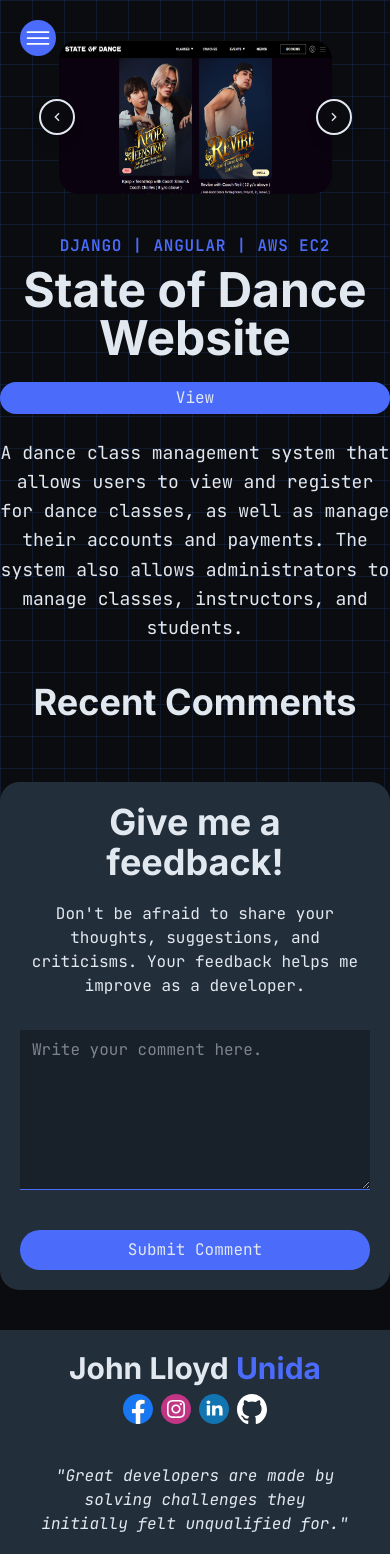
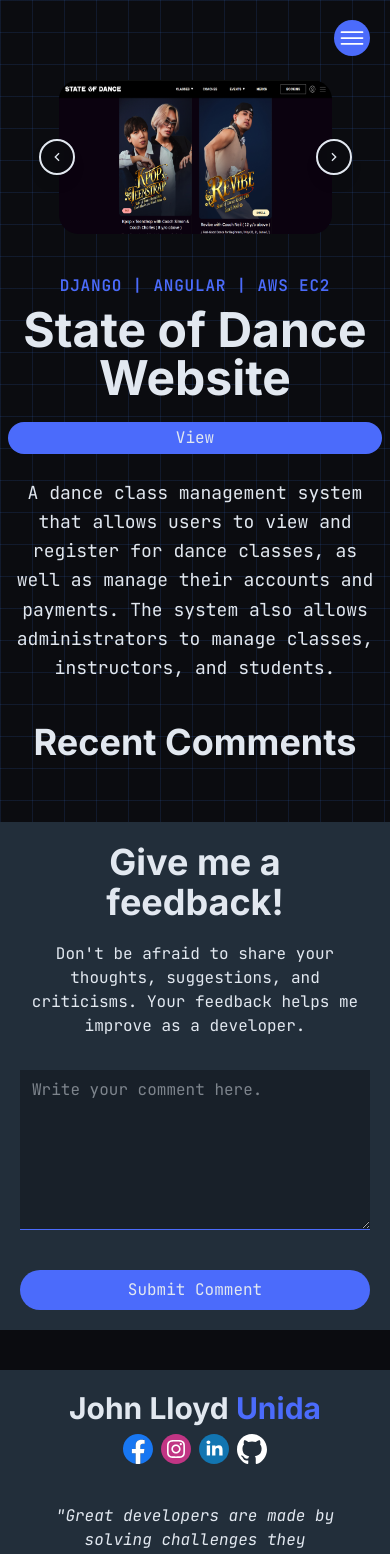
Before and after one commit to JohnLloydProg/my-portfolio, a Next.js app: page /projects/p1 in a window 390 px wide. Shown: the top 1554 px of the page. Built offline with nearby package versions, Linux system fonts and the light colour scheme.

Commit message:
feat(UI): UI polishing for mobile view

```diff
--- a/app/about/page.tsx
+++ b/app/about/page.tsx
@@ -37,7 +37,7 @@ const hobbies: hobby[] = [
 export default function About() {
 	return (
 		<div className="flex flex-col items-center justify-center">
-			<div className="flex flex-col lg:flex-row items-center gap-5 w-full bg-radial from-denim-blue/60 to-60% max-w-6xl h-fit min-h-lvh">
+			<div className="flex flex-col lg:flex-row items-center gap-5 w-full bg-radial from-denim-blue/60 to-60% max-w-6xl h-fit min-h-lvh lg:mt-0 mt-10">
 				<div className="flex flex-col gap-6 text-center md:text-right w-full">
 					<div>
 						<h1 className="text-inter text-4xl md:text-5xl font-bold tracking-tight text-platinum-white">
@@ -63,7 +63,7 @@ export default function About() {
 					/>
 					<div className="absolute top-1/2 left-1/2 transform -translate-x-1/2 -translate-y-1/2 w-full h-full bg-transparent border-6 border-denim-blue rounded-full animate-spin-slow border-dashed"></div>
 				</div>
-				<div className="flex flex-col space-y-6 text-center lg:text-left w-full">
+				<div className="flex flex-col space-y-6 text-center lg:text-left w-full lg:px-0 px-2">
 					<p className="text-lg">Glad to see you here!</p>
 					<p className="leading-relaxed">
 						I'm an aspiring software engineer looking to develop all types of
@@ -95,7 +95,7 @@ export default function About() {
 			</div>
 			<div
 				id="story"
-				className="events flex flex-col w-full max-w-6xl items-center"
+				className="events flex flex-col w-full max-w-6xl items-center lg:px-0 px-2"
 			>
 				<h2 className="text-5xl font-inter font-bold text-platinum-white text-center">
 					<span className="text-denim-blue">Events</span> &{" "}
--- a/app/components/navBar.tsx
+++ b/app/components/navBar.tsx
@@ -26,7 +26,7 @@ function SmallNavBar() {
 		<header className="fixed flex z-50 h-14 w-full p-5 top-0 left-0">
 			<button
 				type="button"
-				className="bg-denim-blue rounded-full p-1 w-9 h-9 hover:bg-denim-blue/80 transition-all"
+				className="ml-auto mr-0 bg-denim-blue rounded-full p-1 w-9 h-9 hover:bg-denim-blue/80 transition-all"
 				onClick={() => setShowMenu(!showMenu)}
 			>
 				<Image
--- a/app/components/projectShowcase.tsx
+++ b/app/components/projectShowcase.tsx
@@ -30,7 +30,7 @@ export default function ProjectShowcase({ projects }: { projects: Project[] }) {
 
 	return (
 		<div className="flex flex-col lg:flex-row gap-10 w-full max-w-6xl h-fit">
-			<div className="flex flex-col bg-ocean-navy border border-denim-blue/40 w-full lg:w-70 h-full p-5 items-center rounded-xl">
+			<div className="flex flex-col bg-ocean-navy border border-denim-blue/40 w-full lg:w-70 h-full p-5 items-center lg:rounded-xl">
 				<h4 className="font-jetbrains-mono text-platinum-white text-xl text-center">
 					Projects
 				</h4>
@@ -55,7 +55,7 @@ export default function ProjectShowcase({ projects }: { projects: Project[] }) {
 					See More →
 				</Link>
 			</div>
-			<div className="showCase w-full h-fit flex items-center justify-center bg-ocean-navy border border-denim-blue/40 rounded-xl p-5">
+			<div className="showCase w-full h-fit flex items-center justify-center bg-ocean-navy border border-denim-blue/40 lg:rounded-xl p-5">
 				<div className="w-full h-fit flex flex-col">
 					{selected.imgs && (
 						<div className="flex w-full justify-center">
--- a/app/contact/page.tsx
+++ b/app/contact/page.tsx
@@ -4,7 +4,7 @@ export default function Contact() {
 	return (
 		<div className="flex items-center justify-center px-5 h-fit min-h-lvh mb-10">
 			<div className="absolute z-0 inset-0 bg-[linear-gradient(to_right,#3b82f620_1px,transparent_1px),linear-gradient(to_bottom,#3b82f620_1px,transparent_1px)] bg-size-[32px_32px]" />
-			<div className="flex z-1 flex-col lg:flex-row w-full max-w-6xl gap-10 items-center">
+			<div className="flex z-1 flex-col lg:flex-row w-full max-w-6xl gap-10 items-center lg:mt-0 mt-10">
 				<div className="flex flex-col w-full lg:w-1/2">
 					<h1 className="font-inter text-5xl lg:text-7xl font-bold text-center lg:text-left">
 						Let's <span className="text-denim-blue">build</span> something
--- a/app/page.tsx
+++ b/app/page.tsx
@@ -106,7 +106,7 @@ export default async function Home() {
 
 	return (
 		<div className="flex flex-col items-center justify-center">
-			<div className="landing flex flex-col h-lvh w-9/10 items-center justify-center bg-radial from-denim-blue/60 to-60% mb-10">
+			<div className="landing flex flex-col h-lvh w-9/10 items-center justify-center bg-radial from-denim-blue/60 to-60% mb-10 overflow-hidden">
 				<div className="absolute inset-0 bg-[linear-gradient(to_right,#3b82f620_1px,transparent_1px),linear-gradient(to_bottom,#3b82f620_1px,transparent_1px)] bg-size-[32px_32px] mask-[radial-gradient(ellipse_60%_50%_at_50%_50%,#000_70%,transparent_100%)]" />
 				<div className="flex flex-col lg:flex-row items-center justify-center gap-5">
 					<div className="flex flex-col items-center gap-10 z-20">
--- a/app/projects/[slug]/commentForm.tsx
+++ b/app/projects/[slug]/commentForm.tsx
@@ -34,7 +34,7 @@ export default function CommentForm({
 	return (
 		<form
 			action={formAction}
-			className="flex flex-col bg-ocean-navy p-5 w-full max-w-4xl mx-auto rounded-xl mt-10"
+			className="flex flex-col bg-ocean-navy p-5 w-full max-w-4xl mx-auto lg:rounded-xl mt-10"
 		>
 			<h3 className="text-4xl font-bold font-inter text-center lg:text-left">
 				Give me a feedback!
--- a/app/projects/[slug]/page.tsx
+++ b/app/projects/[slug]/page.tsx
@@ -64,7 +64,7 @@ export default async function ProjectPage({
 	return (
 		<div className="flex justify-center">
 			<div className="absolute z-0 inset-0 bg-[linear-gradient(to_right,#3b82f620_1px,transparent_1px),linear-gradient(to_bottom,#3b82f620_1px,transparent_1px)] bg-size-[32px_32px]" />
-			<div className="min-h-lvh z-1 flex flex-col w-full max-w-6xl mt-10 mb-10">
+			<div className="min-h-lvh z-1 flex flex-col w-full max-w-6xl mt-20 lg:mt-10 mb-10">
 				{project.imgs && (
 					<Carousel className="w-7/10 mx-auto" opts={{ loop: true }}>
 						<CarouselContent>
@@ -89,7 +89,7 @@ export default async function ProjectPage({
 				<p className="font-semibold text-denim-blue tracking-wider uppercase mb-2 mt-10 text-center lg:text-left">
 					{project.frameworks.join(" | ")}
 				</p>
-				<div className="flex flex-col lg:flex-row justify-between items-center mb-6">
+				<div className="flex flex-col lg:flex-row justify-between items-center mb-6 lg:px-0 px-2">
 					<h1 className="text-5xl lg:text-7xl font-bold font-inter text-center lg:text-left">
 						{project.name}
 					</h1>
@@ -102,7 +102,7 @@ export default async function ProjectPage({
 						View
 					</a>
 				</div>
-				<p className="text-lg leading-relaxed text-center lg:text-left">
+				<p className="text-lg leading-relaxed text-center lg:text-left lg:px-0 px-2">
 					{project.description}
 				</p>
 
--- a/app/projects/loading.tsx
+++ b/app/projects/loading.tsx
@@ -3,7 +3,7 @@ export default function Loading() {
 	return (
 		<div className="flex flex-col items-center min-h-lvh">
 			<div className="absolute z-0 inset-0 bg-[linear-gradient(to_right,#3b82f620_1px,transparent_1px),linear-gradient(to_bottom,#3b82f620_1px,transparent_1px)] bg-size-[32px_32px]" />
-			<h1 className="font-inter z-1 text-5xl font-bold mt-10">
+			<h1 className="font-inter z-1 text-5xl font-bold mt-10 text-center">
 				Explore <span className="text-pastel-blue">My</span>{" "}
 				<span className="text-denim-blue">Projects</span>
 			</h1>
```
